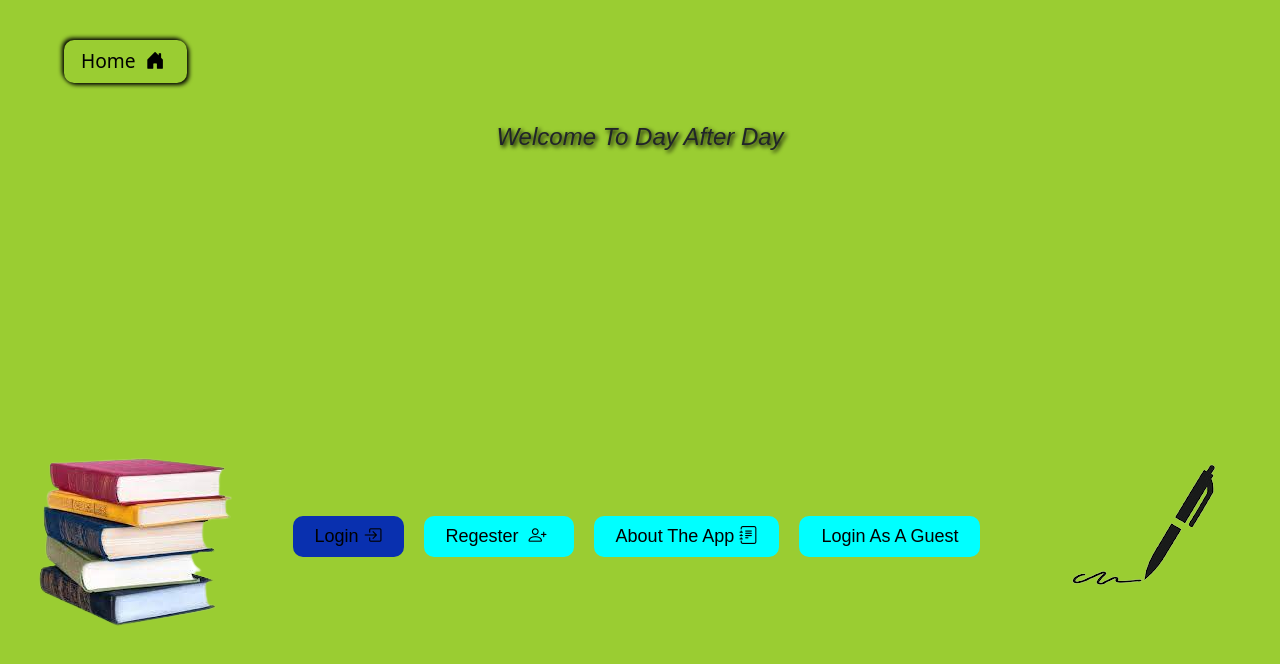
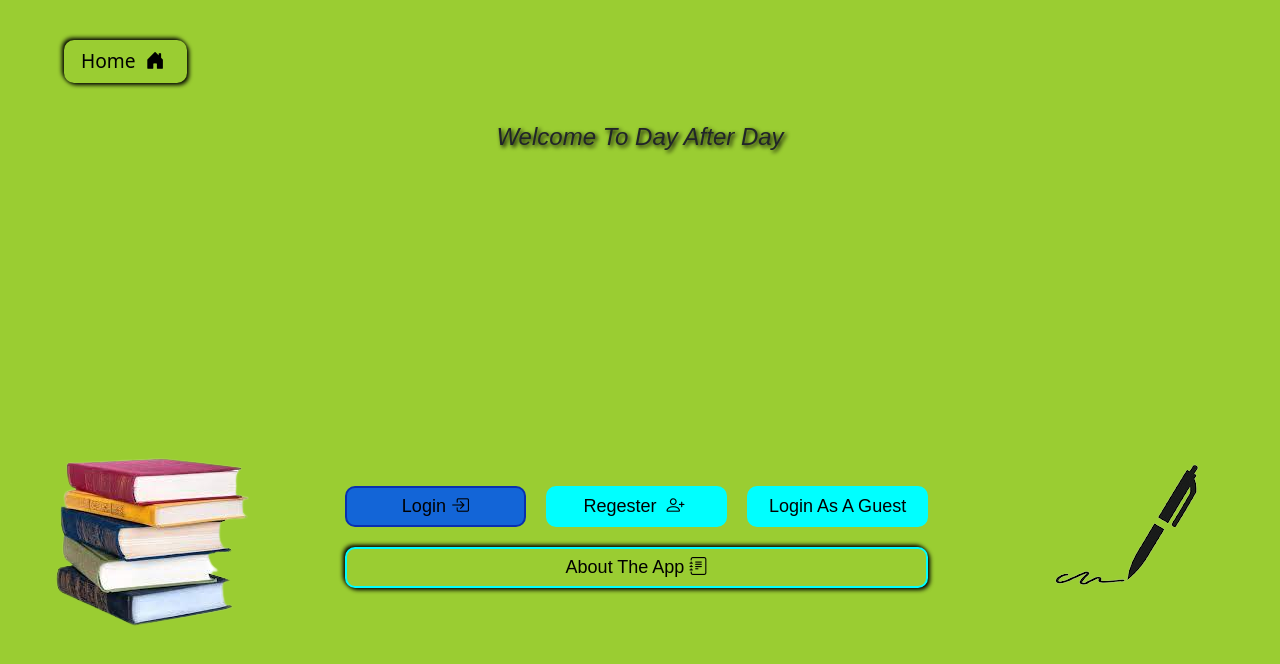
Before and after one commit to abderehmen02/Day-After-Day, a React (Create React App) app in the folder Front End/: page /goal in a window 1280 px wide. Shown: the top 664 px of the page. Built offline with nearby package versions, Linux system fonts and the light colour scheme.

Commit message:
second deploy on heroku

```diff
--- a/Front End/src/features/home/conmponents.tsx
+++ b/Front End/src/features/home/conmponents.tsx
@@ -32,7 +32,8 @@ export const Buttons = () : JSX.Element =>{
     return           <div className="homeButtons"  >
     <button className='homeBtn loginBtn'    ><Link  className='link'  to='/login'  > login <i className="bi bi-box-arrow-in-right"></i> </Link> <br/></button>
     <button className='homeBtn regesterBtn' ><Link  className='link'  to='/regester' > regester <i className="bi bi-person-plus icon"></i></Link></button>
-    <button className='homeBtn aboutHomeBtn' ><Link className='link' to="/about" > about the app <i className="bi bi-journal-text"></i> </Link> </button>
     <button className='homeBtn loginGuestBtn' onClick={loginGuest} > login as a guest </button>
+     <button className='homeBtn aboutHomeBtn' ><Link className='link' to="/about" > about the app <i className="bi bi-journal-text"></i> </Link> </button>
+
     </div>
 }
--- a/Front End/src/features/home/index.css
+++ b/Front End/src/features/home/index.css
@@ -47,28 +47,37 @@
     text-transform: capitalize;
 }
 .homeButtons{
-    display: flex;
+    display: grid;
+    grid-template-rows: 1fr 1fr;
+    grid-template-columns : 1fr 1fr 1fr ;
     align-items: center;
     justify-content:  space-around;
 }
 .loginBtn{
-    background-color: rgb(9, 48, 175);
+    background-color: rgb(19, 101, 215);
     border: 2px solid rgb(9, 48, 175);
 }
 .homeBtn:hover{
-    color:  yellow;
+    color:  white;
     text-shadow: 1px 1px 3px black  , -1px -1px 3px black;
 }
 .loginBtn:hover{
     box-shadow: 2px 2px -4px yellow , -2px -2px 4pxx yellow;
+    color: white
 }
 .regesterBtn{
     background-color :  aqua;
     border: 2px solid aqua;
 }
 .aboutHomeBtn{
-    background-color: aqua;
+    background-color: yellowgreen;
         border: 2px solid aqua;
+        grid-column-start: 1;
+        grid-column-end: 4;
+        box-shadow: 2px 2px 4px black , -2px -2px 4px black;
+}
+.aboutHomeBtn:hover{
+    background-color: rgb(0, 102, 255);
 }
 @media screen and (max-width : 500px) {
     .homePage{
--- a/Front End/src/index.css
+++ b/Front End/src/index.css
@@ -25,7 +25,7 @@
 
 .link{
     text-decoration : none ;
-    color : black
+    color : inherit
 }
 .link:hover{
     color : inherit
```
